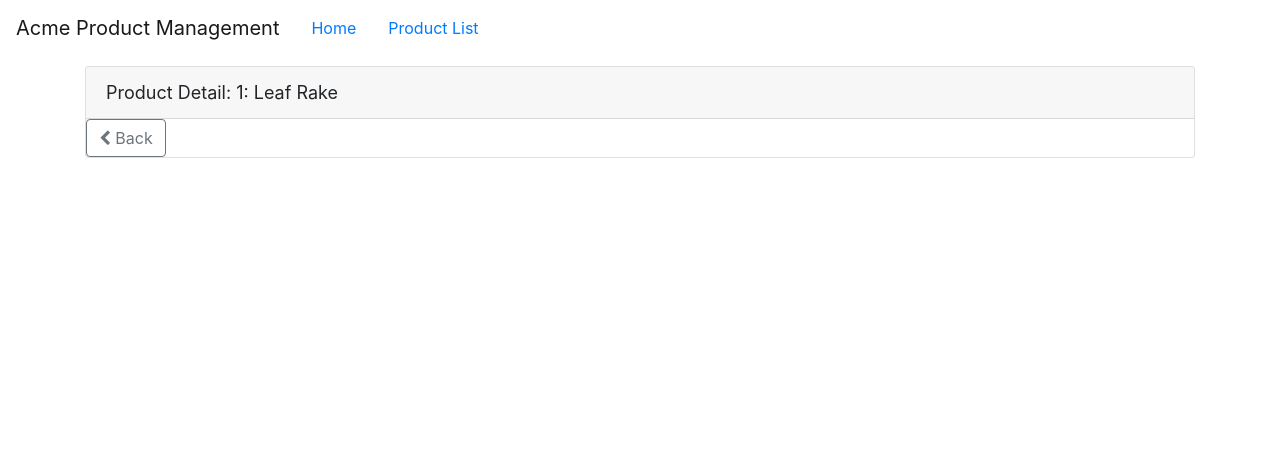
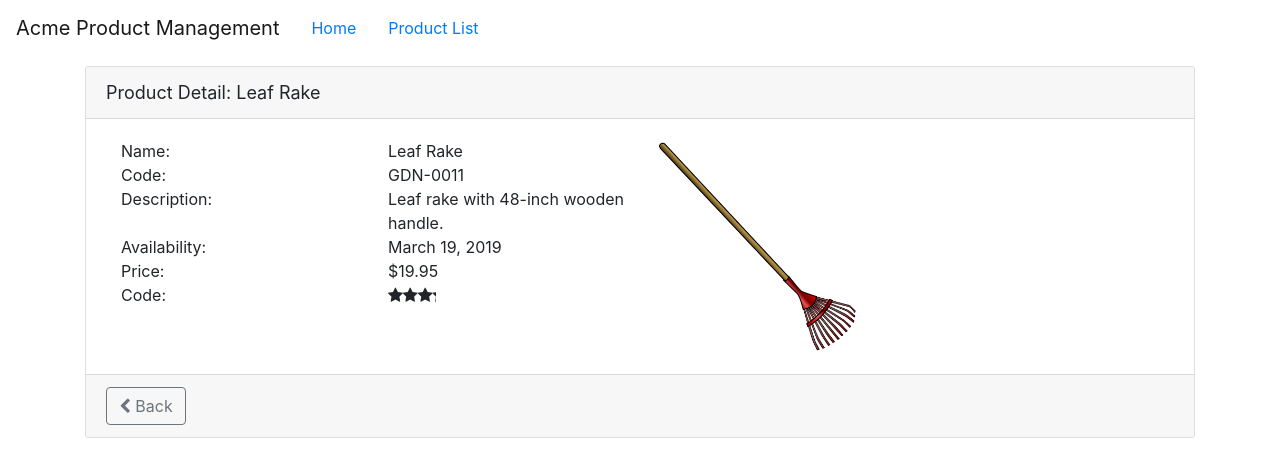
Before and after one commit to marcelodemoraes/Angular-GettingStarted, an Angular app in the folder APM-Start/: page /products/1 in a window 1280 px wide. Shown: the top 476 px of the page. Built offline with nearby package versions, Linux system fonts and the light colour scheme.

Commit message:
finished product detail page

```diff
--- a/APM-Start/src/app/products/product-detail.component.html
+++ b/APM-Start/src/app/products/product-detail.component.html
@@ -2,6 +2,48 @@
   <div class="card-header">
     {{ pageTitle + ": " + product.productName }}
   </div>
+  <div class="card-body">
+    <div class="container">
+      <div class="row">
+        <div class="col">
+          <div class="row">
+            <div class="col">Name:</div>
+            <div class="col">{{ product.productName }}</div>
+          </div>
+          <div class="row">
+            <div class="col">Code:</div>
+            <div class="col">{{ product.productCode }}</div>
+          </div>
+          <div class="row">
+            <div class="col">Description:</div>
+            <div class="col">{{ product.description }}</div>
+          </div>
+          <div class="row">
+            <div class="col">Availability:</div>
+            <div class="col">{{ product.releaseDate }}</div>
+          </div>
+          <div class="row">
+            <div class="col">Price:</div>
+            <div class="col">{{ product.price | currency }}</div>
+          </div>
+          <div class="row">
+            <div class="col">Code:</div>
+            <pm-star class="col" [rating]="product.starRating"></pm-star>
+          </div>
+        </div>
+        <div class="col">
+          <img
+            class="center-block img-responsive"
+            [src]="product.imageUrl"
+            [title]="product.productName"
+            [style.width.px]="imageWidth"
+            [style.margin.px]="imageMargin"
+          />
+        </div>
+      </div>
+    </div>
+  </div>
+  <div class="card-footer">
     <button
       class="btn btn-outline-secondary"
       (click)="onBack()"
@@ -10,3 +52,4 @@
       <i class="fa fa-chevron-left"></i> Back
     </button>
   </div>
+</div>
--- a/APM-Start/src/app/products/product-detail.component.ts
+++ b/APM-Start/src/app/products/product-detail.component.ts
@@ -1,6 +1,7 @@
 import { Component, OnInit } from '@angular/core';
 import { IProduct } from './product';
 import { ActivatedRoute, Router } from '@angular/router';
+import { ProductService } from './product.service';
 
 @Component({
   templateUrl: './product-detail.component.html',
@@ -9,24 +10,25 @@ import { ActivatedRoute, Router } from '@angular/router';
 export class ProductDetailComponent implements OnInit {
   pageTitle: string = 'Product Detail';
   product: IProduct;
+  errorMessage: string;
+  imageWidth: number = 200;
+  imageMargin: number = 2;
 
-  constructor(private route: ActivatedRoute, private router: Router) {}
+  constructor(
+    private route: ActivatedRoute,
+    private router: Router,
+    private productService: ProductService
+  ) {}
 
   ngOnInit() {
-    let id = +this.route.snapshot.paramMap.get('id');
-    this.pageTitle += `: ${id}`;
-    this.product = {
-      productId: id,
-      productName: 'Leaf Rake',
-      productCode: 'GDN-0011',
-      releaseDate: 'March 19, 2019',
-      description: 'Leaf rake with 48-inch wooden handle.',
-      price: 19.95,
-      starRating: 3.2,
-      imageUrl: 'assets/images/leaf_rake.png',
-    };
+    const id = +this.route.snapshot.paramMap.get('id');
+    this.productService.getProduct(id).subscribe({
+      next: (product) => {
+        this.product = product;
+      },
+      error: (err) => (this.errorMessage = err),
+    });
   }
-
   onBack(): void {
     this.router.navigate(['/products']);
   }
```
Lines whose indentation alone changed are shown as unchanged.
